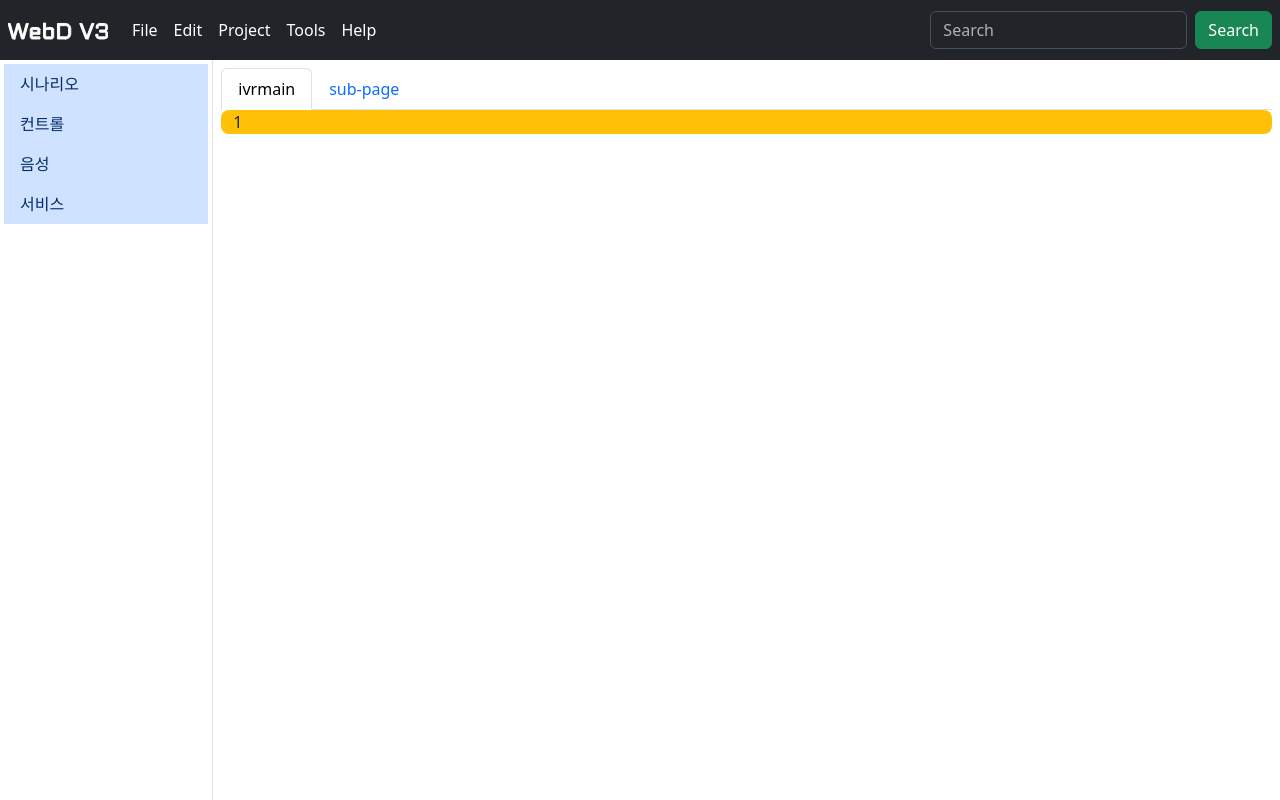
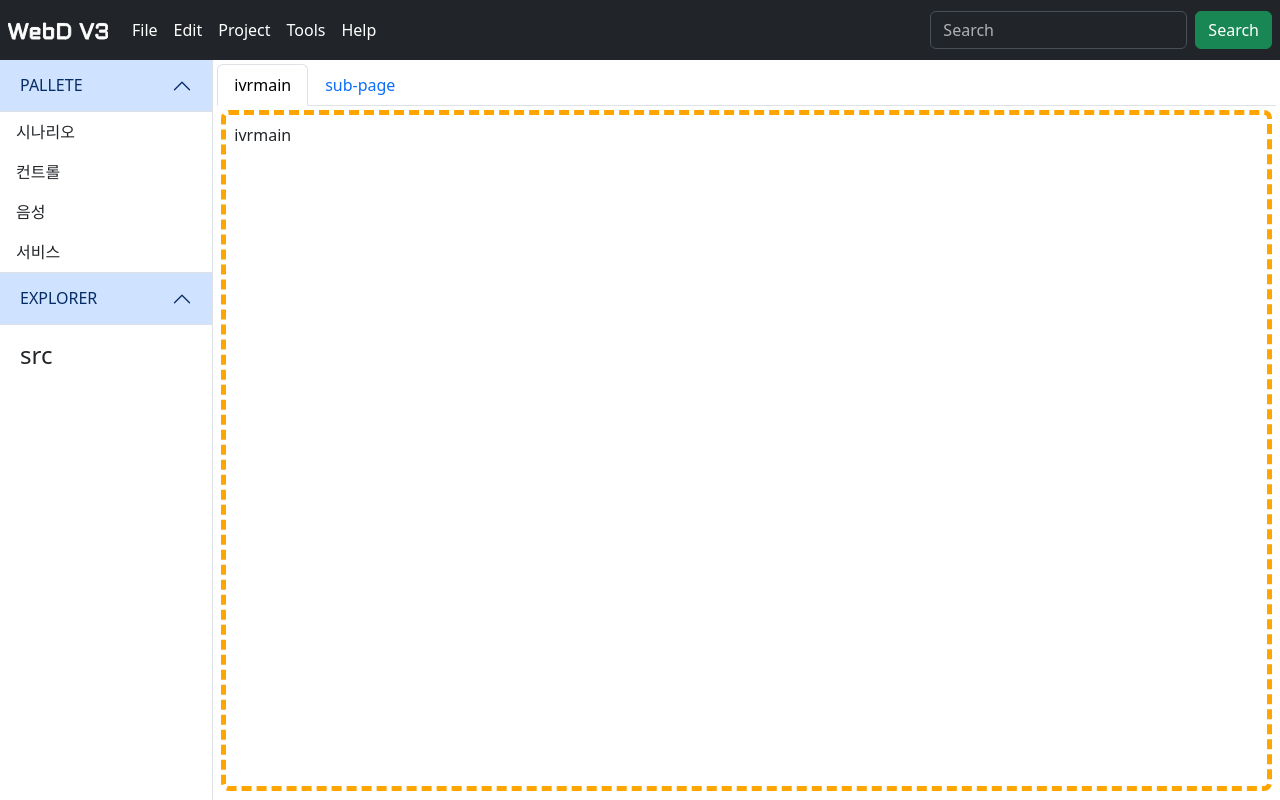
Before and after one commit to tjdrhd1207/diagramV3, a React (Vite) app: page / in a window 1280 px wide. Built offline with nearby package versions, Linux system fonts and the light colour scheme.

Commit message:
[v0.0.2] SideBar 개선 - SideBar Accordion 적용 - SideBar 하단 Package Explorer 추가

```diff
--- a/src/BlockPallette.jsx
+++ b/src/BlockPallette.jsx
@@ -1,4 +1,4 @@
-import PropTypes from "prop-types"
+import PropTypes from "prop-types";
 import { useState } from 'react';
 import { Collapse, Container, ListGroup, ListGroupItem } from "react-bootstrap";
 
@@ -23,7 +23,7 @@ function CollapseMenuIten(name) {
 			<ListGroup.Item
 				action
 				// active
-				variant="primary"
+				variant=""
 				className="border-0"
 				onClick={() => setOpen(!open)}
 				aria-controls="collapse-text"
@@ -48,7 +48,7 @@ function BlockPallete(props) {
 	{/* TODO Block 에 대한 정의를 json 으로 정의하여 동적으로 pallete 구성하도록 수정 */}
 	return (
 		<>
-			<Container className={props.type} style={{}}>
+			<Container fluid className={props.type} style={{}}>
 				{/* NOTE 높이 설정에는 % 가 아닌 vh 를 사용해야 한다. */}
 				<ListGroup variant="flush">
 					{/* {SimpleMenuItem(props.title)} */}
--- a/src/ScenarioEditor.jsx
+++ b/src/FlowEditor.jsx
@@ -14,14 +14,17 @@ class TabEditor extends React.Component {
 
 	createTabs = () => {
 		const {pages, current} = this.state;
-		console.log(this.state)
 		const allTabs = pages.map(page => {
 			{/* NOTE 아래 부분을 <></> 에 포함시킬 경우 Warning: Each child in a list should have a unique "key" prop.이 발생하므로 주의하자.
 			*/}
 			return (
-				<Tab key={page.id} eventKey={page.name} title={page.name}>
-						<Container fluid className="bg-warning rounded-3">
-							1
+				<Tab key={page.id} eventKey={page.name} title={page.name} className="p-1" style={{}}>
+						<Container
+							fluid
+							className="rounded-3 p-2"
+							style={{ height: "calc(100vh - var(--webd-toolbar-height) - 59px", border: "5px dashed orange" }}
+						>
+							{page.name}
 						</Container>
 				</Tab>
 			)
@@ -29,7 +32,7 @@ class TabEditor extends React.Component {
 
 		return (
 			<>
-				<Tabs defaultActiveKey={current} transition={false}>{allTabs}</Tabs>
+				<Tabs variant="tabs" defaultActiveKey={current} transition={false} style={{}}>{allTabs}</Tabs>
 			</>
 		)
 	}
--- /dev/null
+++ b/src/FlowExplorer.jsx
@@ -0,0 +1,61 @@
+// @ts-nocheck
+import React from 'react';
+
+
+class Directory extends React.Component {
+
+	constructor(props) {
+		super(props);
+		this.state = {
+			isExpanded: false,
+		}
+		this.fileinfo = {
+			name: "src",
+			type: "folder",
+			items: [
+				{
+					name: "ivrmain",
+					type: "file"
+				}
+			]
+
+		};
+	}
+
+	fileTree = () => {
+		const addFiles = files => {
+			const {name, type, items} = files;
+			if (type === "folder") {
+				return (
+					<div key={name} className="folder">
+						<h4
+							className="folder-name"
+							onClick={() => this.setState({isExpanded: !(this.state.isExpanded)})}
+						>
+							{name}
+						</h4>
+						{
+							this.state.isExpanded && items.map((item) => addFiles(item))
+						}
+					</div>
+				)
+			} else {
+				return (
+					<div key={name} className="file">{name}</div>
+				)
+			}
+		};
+		return (
+			<div>{addFiles(this.fileinfo)}</div>
+		)
+	}
+	render() {
+		return (
+			<>
+				{this.fileTree()}
+			</>
+		)
+	}
+}
+
+export default Directory
--- a/src/index.css
+++ b/src/index.css
@@ -1,5 +1,22 @@
 @import 'bootstrap/dist/css/bootstrap.min.css';
 
+/* CSS for Global*/
 :root {
 	--webd-toolbar-height: 3.75rem
 }
+
+/* CSS for React Elements*/
+#block-pallete {
+	min-width: 200px;
+	margin-top: var(--webd-toolbar-height)
+}
+
+#tab-editor {
+	margin-top: var(--webd-toolbar-height)
+}
+
+/* CSS for Bootstrap Component*/
+.accordion-button:focus {
+	box-shadow: none;
+	border-color: rgba(0, 0, 0, .125);
+}
--- a/src/main.jsx
+++ b/src/main.jsx
@@ -2,20 +2,34 @@ import React from 'react'
 import ReactDOM from 'react-dom/client'
 import BlockPallete from './BlockPallette'
 import './index.css'
-import { Col, Row } from 'react-bootstrap'
+import { Accordion, AccordionHeader, AccordionItem, Col, Row } from 'react-bootstrap'
 import ToolBar from './ToolBar'
-import TabEditor from './ScenarioEditor'
+import TabEditor from './FlowEditor'
+import AccordionBody from 'react-bootstrap/esm/AccordionBody'
+import Directory from './FlowExplorer'
 
 ReactDOM.createRoot(document.getElementById('root')).render(
 	<React.StrictMode>
 		{/* TODO  style 도 parameter 로 전달하는 방법 찾기 */}
 		<ToolBar />
 		<Row className="m-0" style={{ height: "100vh" }}>
-			{/* <Row className="m-0" style={{height: "100vh"}}> */}
-			<Col xs={2} className='border-end p-0' style={{ minWidth: "200px", marginTop: "var(--webd-toolbar-height)" }}>
-				<BlockPallete title="Pallete" type="p-1" />
+			<Col id="block-pallete" xs={2} className='border-end p-0'>
+				<Accordion flush defaultActiveKey={["p", "e"]} alwaysOpen>
+					<AccordionItem eventKey={"p"}>
+						<AccordionHeader>PALLETE</AccordionHeader>
+						<AccordionBody className="p-0">
+							<BlockPallete title="Pallete" type="p-0" />
+						</AccordionBody>
+					</AccordionItem>
+					<AccordionItem eventKey={"e"}>
+						<AccordionHeader>EXPLORER</AccordionHeader>
+						<AccordionBody>
+							<Directory />
+						</AccordionBody>
+					</AccordionItem>
+				</Accordion>
 			</Col>
-			<Col className='p-2' style={{ marginTop: "var(--webd-toolbar-height)" }}>
+			<Col id="tab-editor" className='p-1'>
 				<TabEditor />
 			</Col>
 		</Row>
```
Also changed, not shown: 1 other file (tests, documents, lock files or other folders).
